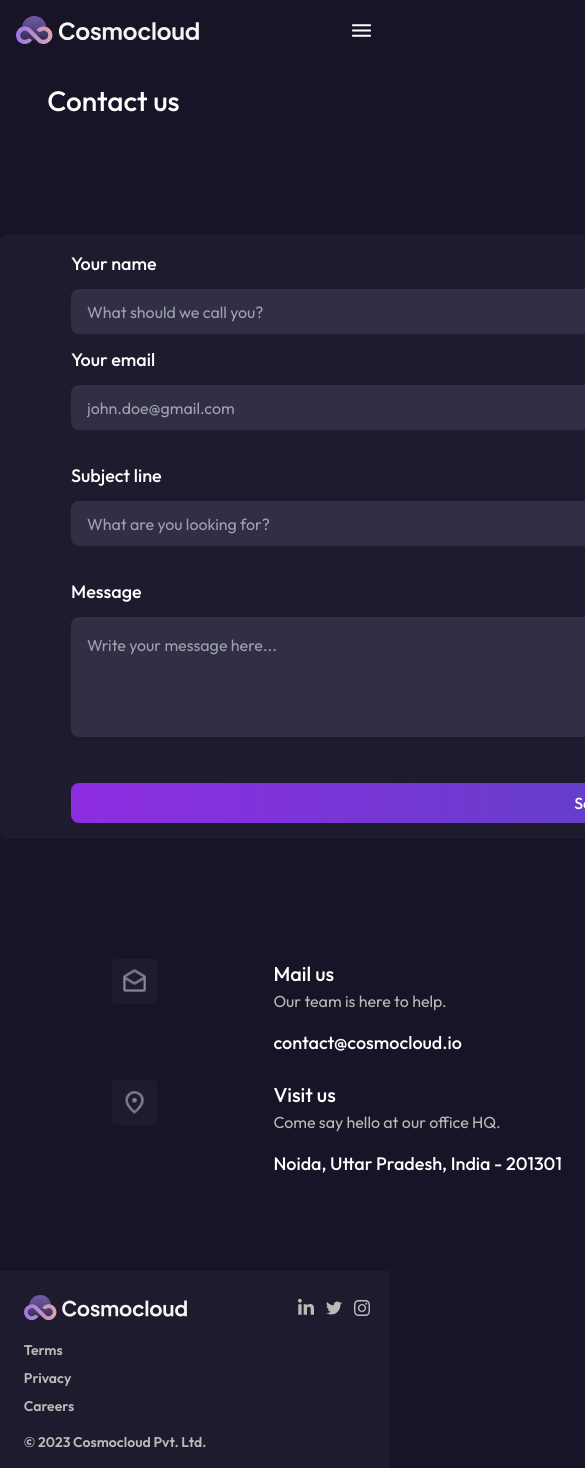
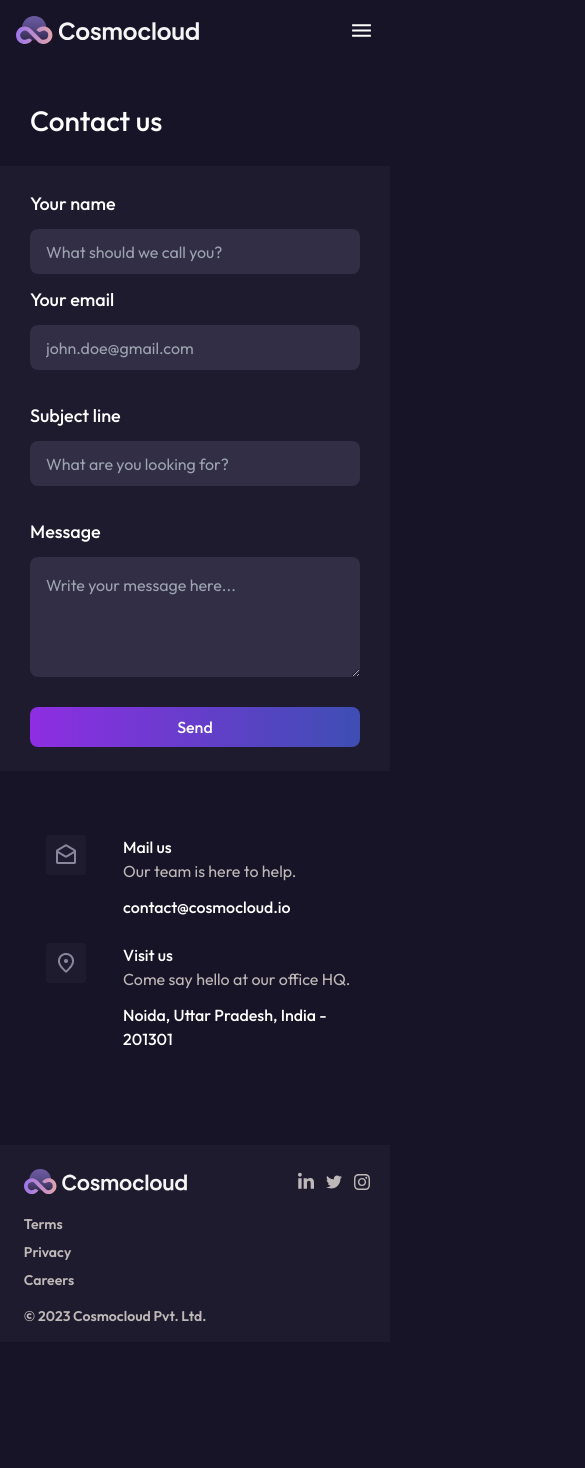
Before and after one commit to harshitchopra7/cosmo-cloud, a React (Create React App) app: page /contact-us in a window 390 px wide. Shown: the top 1468 px of the page, 585 px wide, since content can reach past the window. After the commit the page ends 1342 px from the top, so only its background shows below. Built offline with nearby package versions, Linux system fonts and the light colour scheme.

Commit message:
Fixed mobile layouts

```diff
--- a/src/components/AboutUs/Section1/Section1.js
+++ b/src/components/AboutUs/Section1/Section1.js
@@ -2,19 +2,19 @@ import React from "react";
 
 function Section1() {
   return (
-    <div className="mx-[auto] w-[1184px]">
+    <div className="mx-[auto] w-[1184px] mobile:w-[330px] mobile:mx-[auto]">
       <p className="font-medium text-[48px] largeMobile:text-[28px]">
         Why Cosmocloud?
       </p>
 
-      <p className="text-[20px] mt-4 text-[#BFB8B8] largeMobile:text-[16px]">
+      <p className="text-[20px] mt-4 text-[#BFB8B8] largeMobile:text-[16px] mobile:leading-7">
         Our solution simplifies backend development with database management,
         API management, one-click deployment, and authentication. Easily manage
         your infrastructure with an intuitive interface, saving you time and
         resources.{" "}
       </p>
 
-      <p className="text-[20px] mt-4 text-[#BFB8B8] largeMobile:text-[16px]">
+      <p className="text-[20px] mt-4 text-[#BFB8B8] largeMobile:text-[16px] mobile:leading-7">
         Whether you're building a simple web app or a complex mobile app, our
         platform makes the backend development process easy.
       </p>
--- a/src/components/AboutUs/Section2/Section2.js
+++ b/src/components/AboutUs/Section2/Section2.js
@@ -44,8 +44,8 @@ const teamMembers = [
 
 function Section2() {
   return (
-    <div className="mt-[70px] pb-[70px] bg-[#1D1B2D]">
-      <div className="mx-[auto] w-[1184px]">
+    <div className="mt-[70px] pb-[70px] bg-[#1D1B2D] mobile:pb-3">
+      <div className="mx-[auto] w-[1184px] mobile:w-[330px] mobile:mx-[auto]">
         {/* <div className="absolute w-full bg-[#1D1B2D] h-[120%] left-0 -z-10" /> */}
         <p className="pt-[72px] font-medium text-[48px] largeMobile:text-[28px]">Team</p>
         <p className="mt-4 text-[#BFB8B8] text-[20px] largeMobile:text-[16px]">
@@ -54,7 +54,7 @@ function Section2() {
           <span className="text-white">Innovaccer</span>,{" "}
           <span className="text-white">LinkedIn</span>,{" "}
           <span className="text-white">Atlassian</span> and{" "}
-          <span className="text-white">Salesforce</span> .
+          <span className="text-white">Salesforce</span>.
         </p>
 
         <div className="flex flex-wrap mt-[72px]">
--- a/src/components/AboutUs/Section2/Section2Cards.js
+++ b/src/components/AboutUs/Section2/Section2Cards.js
@@ -4,7 +4,7 @@ import { FaLinkedinIn } from "react-icons/fa";
 
 function Section2Cards({ image, name, role, pastExp }) {
   return (
-    <div className="flex flex-col mr-6 w-[31%] mb-[72px] mobile:w-[42%] mobile:mr-[1]">
+    <div className="flex flex-col mr-6 w-[31%] mb-[72px] mobile:w-[42%] mobile:mr-[1] mobile:mb-12">
       <img
         className="h-[120px] w-[120px] rounded-lg"
         src={image}
--- a/src/components/ContactUs/ContactUs.js
+++ b/src/components/ContactUs/ContactUs.js
@@ -70,11 +70,11 @@ function ContactUsComponent() {
   }, [messageSentStatus]);
 
   return (
-    <div className="flex justify-center gap-20 tablet:flex-col-reverse">
+    <div className="flex justify-center gap-20 tablet:flex-col-reverse mobile:gap-6">
       <div className="flex-[0.4] tablet:flex-[1]">
         <p className="text-[48px] font-medium mb-8 tablet:hidden">Contact us</p>
 
-        <div className="tablet:mt-10 tablet:pl-[2%] tablet:pr-[2%]">
+        <div className="tablet:mt-10 tablet:pl-[2%] tablet:pr-[2%] mobile:w-[330px] mobile:mx-[auto]">
           {contactData.map((val) => (
             <ContactUsCards
               image={val.image}
@@ -85,7 +85,8 @@ function ContactUsComponent() {
           ))}
         </div>
       </div>
-      <div className="bg-[#1D1B2D] w-[680px] p-10 rounded-lg tablet:flex-[1] tablet:p-4 largeMobile:w-[100%]  largeMobile:pl-[6%]  largeMobile:pr-[6%]">
+      <div className="bg-[#1D1B2D] w-[680px] p-10 rounded-lg mobile:rounded-none mobile:py-6 tablet:flex-[1] tablet:px-0 largeMobile:w-[100%]">
+        <div className="mobile:w-[330px] mobile:mx-[auto]">
         <div className="flex items-center justify-between tablet:flex-col">
           <div className="mr-4 tablet:mr-0 tablet:mb-3 tablet:w-[100%]">
             <p className="mb-3 font-medium text-[18px]">Your name</p>
@@ -119,7 +120,7 @@ function ContactUsComponent() {
             }
           />
         </div>
-        <div className="mt-8 mb-10">
+        <div className="mt-8 mb-10 mobile:mb-6">
           <p className="mb-3 font-medium text-[18px]">Message</p>
           <textarea
             className="text-[#95949E] w-full h-[120px] p-4 bg-[#312E45] !outline-none rounded-lg"
@@ -143,7 +144,8 @@ function ContactUsComponent() {
           </p>
         )}
       </div>
-      <p className="tablet:block hidden font-medium mb-8 tablet:text-[28px]  largeMobile:pl-[4%]">
+      </div>
+      <p className="tablet:block hidden font-medium mobile:w-[330px] mobile:mx-auto tablet:text-[28px]">
         Contact us
       </p>
     </div>
--- a/src/components/ContactUs/ContactUsCards.js
+++ b/src/components/ContactUs/ContactUsCards.js
@@ -4,12 +4,12 @@ function ContactUsCards({ image, title, description, contactDetails }) {
   return (
     <div className="flex mb-6 tablet:justify-evenly">
       <div className="tablet:flex-[0.2] tablet:flex tablet:justify-center">
-        <img className="min-w-[40px] min-h-[40px] tablet:h-[45px]" src={image} alt="" />
+        <img className="min-w-[40px] min-h-[40px] h-[40px]" src={image} alt="" />
       </div>
       <div className="ml-7 tablet:flex-[0.8] tablet:justify-center">
-        <p className="text-[20px] font-medium">{title}</p>
-        <p className="text-[#BFB8B8] mb-4 text-[16px]">{description}</p>
-        <p className="font-medium text-[18px]">{contactDetails}</p>
+        <p className="text-[20px] font-medium mobile:text-base">{title}</p>
+        <p className="text-[#BFB8B8] mb-4 text-[16px] mobile:mb-3">{description}</p>
+        <p className="font-medium text-[18px] mobile:text-[16px]">{contactDetails}</p>
       </div>
     </div>
   );
--- a/src/components/Navbar.js
+++ b/src/components/Navbar.js
@@ -146,7 +146,7 @@ function Navbar() {
                 <MdOutlineClose size={25} onClick={closeMenu} />
               </div>
 
-              <div className="mt-12 mb-12 ml-4">
+              <div className="mt-12 mb-12 ml-4 cursor-pointer">
                 {items.map((val) => (
                   <p
                     className="mt-8"
--- a/src/components/Pricing/Section3.js
+++ b/src/components/Pricing/Section3.js
@@ -7,7 +7,7 @@ function Section3() {
 
   return (
     <div className="flex items-center justify-center">
-      <div className="flex items-center justify-between w-[800px] bg-[#292640] pt-[3%] pb-[3%] p-[4%] pr-[4%] rounded-lg mt-[70px] mb-[70px] largeMobile:w-[100%] largeMobile:rounded-0 largeMobile:p-9 largeMobile:flex-col largeMobile:text-center largeMobile:text-[22px]">
+      <div className="flex items-center justify-between w-[800px] bg-[#292640] pt-[3%] pb-[3%] p-[4%] pr-[4%] rounded-lg mt-[70px] mb-[70px] mobile:mb-2 mobile:rounded-none largeMobile:w-[100%] largeMobile:rounded-0 largeMobile:p-9 largeMobile:flex-col largeMobile:text-center largeMobile:text-[22px]">
         <div className="flex-[0.6]">
           {" "}
           <p className="text-[26px] font-medium largeMobile:text-[22px]">
--- a/src/components/Pricing/Section4.js
+++ b/src/components/Pricing/Section4.js
@@ -164,7 +164,7 @@ function Section4() {
   };
 
   return (
-    <div className="items-center mx-[auto] w-[1184px]" id="calculator">
+    <div className="items-center mx-[auto] w-[1184px] mobile:w-[330px] mobile:mx-[auto]" id="calculator">
       <p className="text-[28px] text-center largeMobile:text-[22px]">
         Cost Calculator
       </p>
--- a/src/container/ContactUs.js
+++ b/src/container/ContactUs.js
@@ -5,7 +5,7 @@ import ContactUsComponent from "../components/ContactUs/ContactUs";
 
 function ContactUs() {
   return (
-    <div className="mx-[auto] w-[1184px] mt-[70px] mb-[70px] largeMobile:mt-[20px] largeMobile:pr-[0] largeMobile:pl-[0]">
+    <div className="mx-[auto] w-[1184px] mt-[70px] mb-[70px] mobile:w-auto mobile:mx-0 largeMobile:mt-[40px] largeMobile:pr-[0] largeMobile:pl-[0]">
       <ContactUsComponent />
     </div>
   );
--- a/src/container/Pricing.js
+++ b/src/container/Pricing.js
@@ -9,7 +9,7 @@ import Section4 from "../components/Pricing/Section4";
 
 function Pricing() {
   return (
-    <div className="mt-[70px] mb-[70px]">
+    <div className="mt-[70px] mb-[70px] mobile:mt-[56px]">
       <Section1 />
 
       <Section2 />
```
Also changed, not shown: src/components/Pricing/Section1.js (+3 -4 lines), src/components/Pricing/Section2.js (+36 -1 lines).
